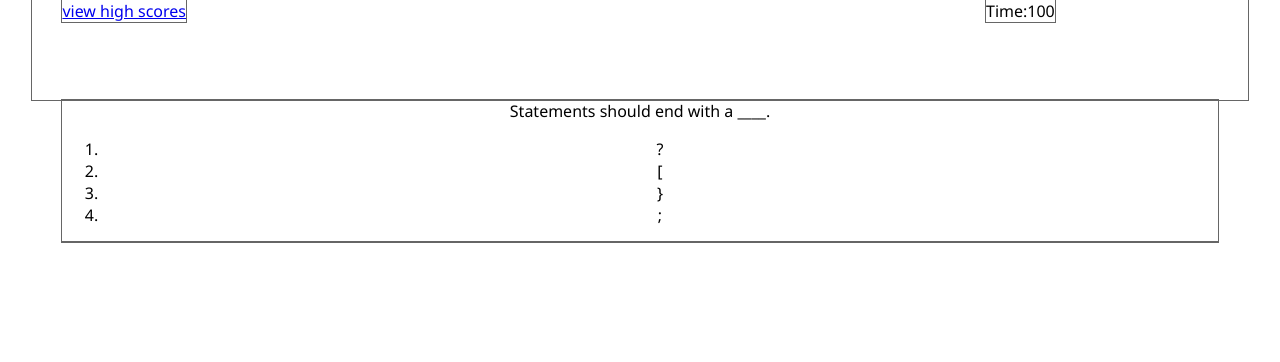
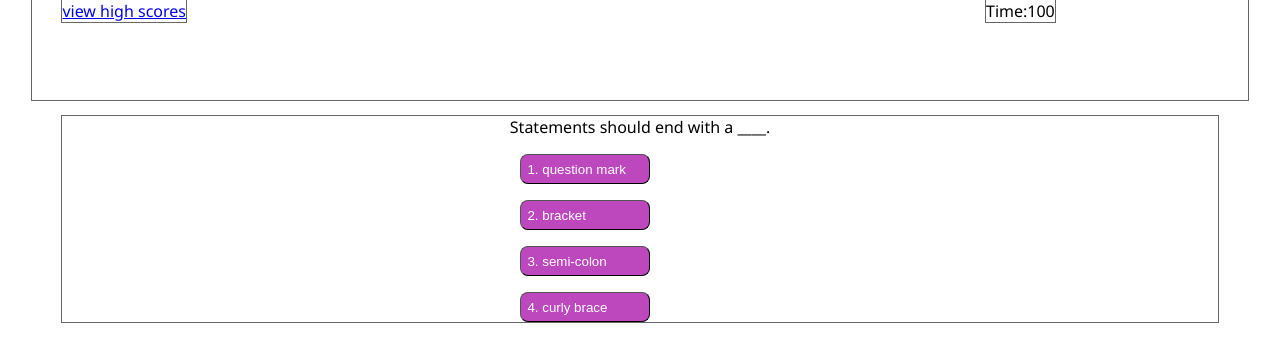
Before and after one commit to uobie80/javascript-code-quiz, a plain HTML site: page index.html in a window 1280 px wide. Both pictures are taken after a click on the button "Start Quiz". Drawn offline with Linux system fonts and the light colour scheme.

Commit message:
Added styling to buttons and updated index.html and script.js files.

```diff
--- a/index.html
+++ b/index.html
@@ -14,11 +14,10 @@
                 </div>
             </header>
             <main class="wrapper">
-                <div class="row main-content">
-                    <div class="col" id="header"></div>
-                    <div class="col" id="top-content"><span id="questions"></span></div>
-                    <div class="col" id="mid-content"><span id="choices"></span></div>
-                    <div class="col" id="bottom-content"><span id="message"></span></div>
+                <div class="main-content">
+                    <div id="top"></div>
+                    <div id="middle"></div>
+                    <div id="bottom"></div>
                 </div>
             </main>
         </div>
--- a/script.js
+++ b/script.js
@@ -1,10 +1,14 @@
 /* Select specific html tags to insert dynamic content into */
-var contentEl1 = document.querySelector("#header");
+var contentEl1 = document.querySelector("#top");
+var choicesEl1 = document.querySelector("#middle");
+var messageEl1 = document.querySelector("#bottom");
 var timeEl1 = document.querySelector("#time");
 
 /* Initialize time limit */
 time_limit = 100;
 
+/* Initialize array index for coding quesitons*/
+idx = 0;
 
 /* Create h1 tag and associated text */
 h1_text = document.createElement("h1");
@@ -15,7 +19,7 @@ contentEl1 .appendChild(h1_text);
 p1_text = document.createElement("p");
 p1_text.textContent = "Try to answer the following code related questions within the time limit.\
                        Keep in mind that incorrect answers will be penalize your score/time by ten seconds!";
-contentEl1 .appendChild(p1_text);
+contentEl1.appendChild(p1_text);
 
 /* Create button to start coding quiz */
 start_button = document.createElement("button");
@@ -46,7 +50,7 @@ correct_answers = [";", "0", "datatype", "iterate", "increment",
 
 /* Define list of wrong choices to coding questions */
      choices = [
-                 ["}", ";", "[", "?"],
+                 ["curly brace", "semi-colon", "bracket", "question mark"],
                  ["1", "0", "-1", "@"],
                  ["datatype", "variable", "descriptor", "entity"],
                  ["iterate", "remove", "save", "parse"],
@@ -65,37 +69,50 @@ function start_quiz() {
        and choices and displays it on the page.
     */
 
-/* Initialize array index for coding quesitons*/
-idx = 0;
+
+p0 = document.createElement("p");
 
 /* Select html element */
-var contentEl1 = document.querySelector("#header");
+
 var question = questions[idx];
-contentEl1.textContent = question;
+p0.textContent = question;
+
+contentEl1.textContent = "";
+contentEl1.appendChild(p0);
 
 /* Create html elements */
-OrderedListEl1 = document.createElement("ol");
-listEl1 = document.createElement("li");
-listEl2 = document.createElement("li");
-listEl3 = document.createElement("li");
-listEl4 = document.createElement("li");
+buttonEl1 = document.createElement("button");
+buttonEl2 = document.createElement("button");
+buttonEl3 = document.createElement("button");
+buttonEl4 = document.createElement("button");
 
 /* Get choices */
 var choice = choices[idx];
 
 /* Set choices as content for list items */
-listEl1.textContent = choice[3];
-listEl2.textContent = choice[2];
-listEl3.textContent = choice[0];
-listEl4.textContent = choice[1];
+buttonEl1.textContent = "1.   " + choice[3];
+buttonEl2.textContent = "2.   " + choice[2];
+buttonEl3.textContent = "3.   " + choice[1];
+buttonEl4.textContent = "4.   " + choice[0];
 
-/* Add list items to ordered list */
-OrderedListEl1.appendChild(listEl1);
-OrderedListEl1.appendChild(listEl2);
-OrderedListEl1.appendChild(listEl3);
-OrderedListEl1.appendChild(listEl4);
+/* Create p tag and add elements to it */
+p1 = document.createElement("p");
+p2 = document.createElement("p");
+p3 = document.createElement("p");
+p4 = document.createElement("p");
 
-contentEl1.appendChild(OrderedListEl1);
+
+p1.appendChild(buttonEl1);
+p2.appendChild(buttonEl2);
+p3.appendChild(buttonEl3);
+p4.appendChild(buttonEl4);
+
+choicesEl1.appendChild(p1);
+choicesEl1.appendChild(p2);
+choicesEl1.appendChild(p3);
+choicesEl1.appendChild(p4);
+
+idx++;
 
 }
 
--- a/style.css
+++ b/style.css
@@ -19,7 +19,7 @@ body {
 }
 
 
-.row {
+.row, .main-content {
 
     min-height: 100px;
     outline: 1px solid #666;
@@ -33,9 +33,42 @@ body {
 
 
 .main-content {
-    display: flex;
-    flex-direction: column;
-    justify-content: center;
+    padding-left: 320px;
+    padding-right: 320px;
+}
+
+#top {
     text-align: center;
+}
+
+#middle {
+
+    text-align: left;
+    padding-left: 138px;
+}
+
+
+#middle p {
+    margin-top: 2px;
+}
+
+#top button, #middle button {
+    width: 130px;
+    height: 30px;
+    text-align: left;
+    border-radius: 8px;
+    border-width: 1px;
+    background-color: rgba(166, 6, 166, 0.736);
+    color: #fff;
 
 }
+
+#top button{
+    text-align:center;
+}
+
+
+#top button:hover, #middle button:hover {
+
+    background-color:rgba(166, 6, 166, 50%)
+}
```
